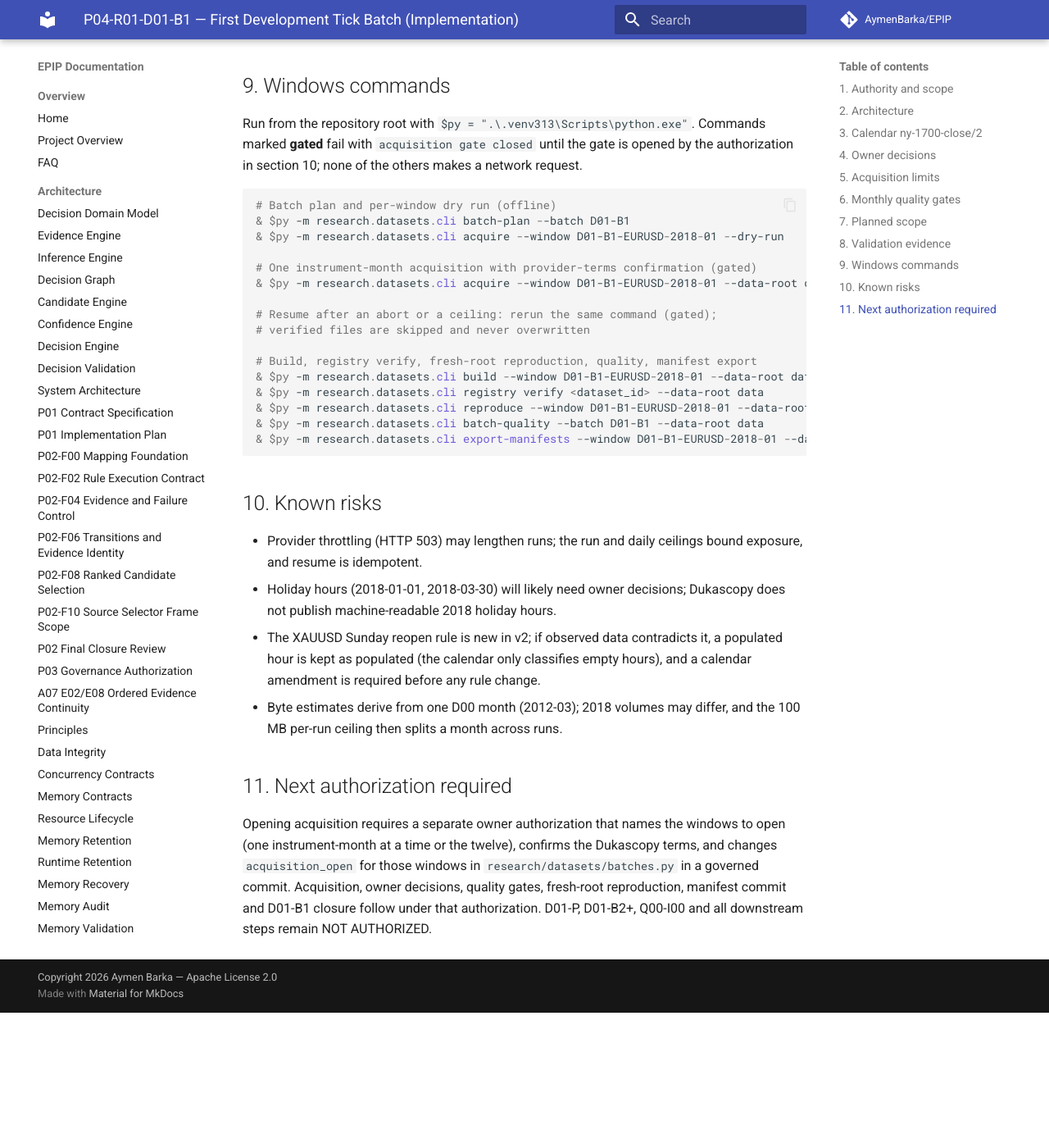
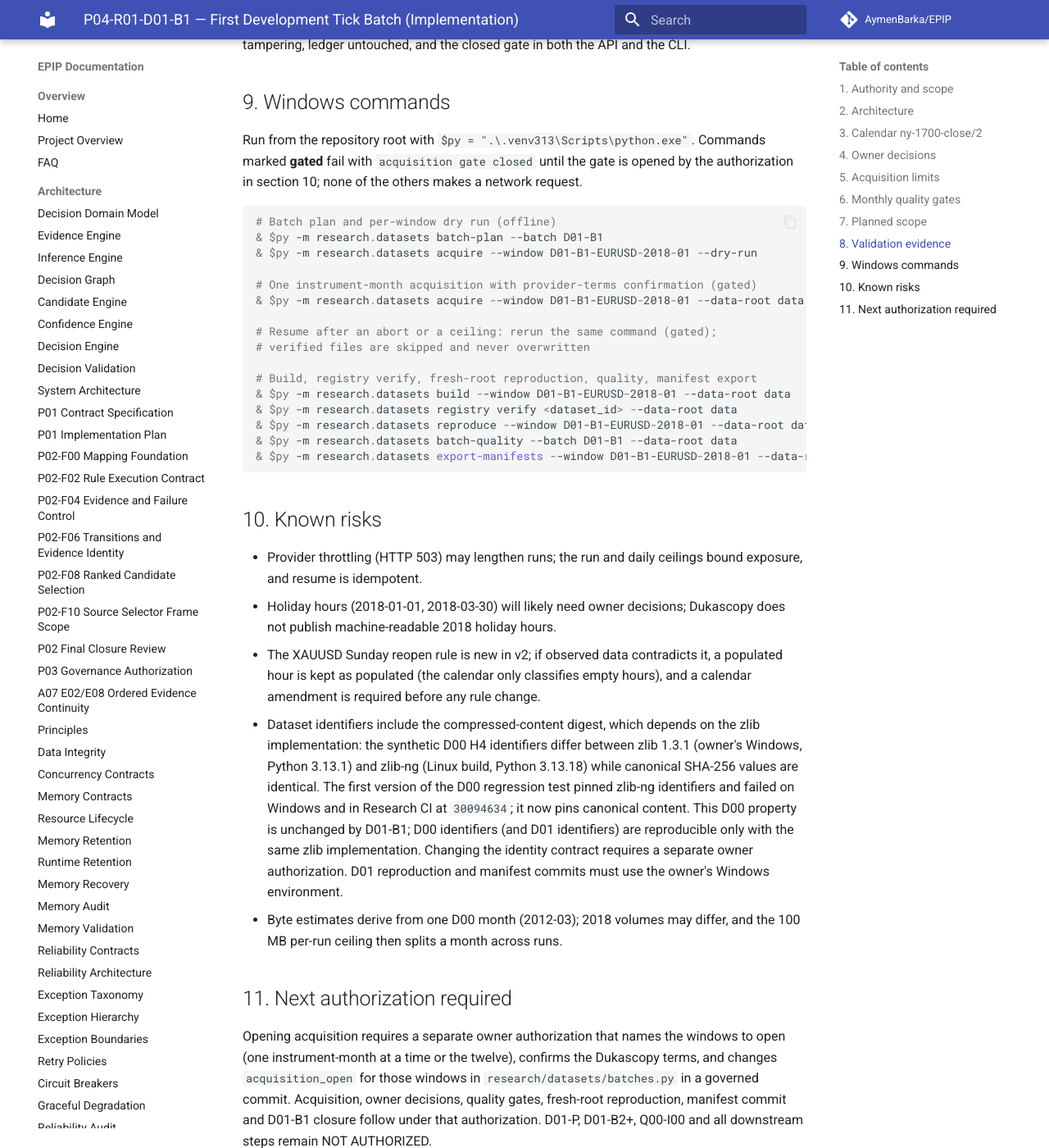
Before and after one commit to AymenBarka/EPIP, an MkDocs documentation site: the page built from docs/project/P04_R01_D01_B1_CLOSURE.md, in a window 1280 px wide and 1400 px high, scrolled down 5560 px. Shown: the whole window at 82% size. Built offline with MkDocs 1.6.1 and Material for MkDocs 9.7.7, drawn with Linux system fonts in a browser that asks for light colours; comment, search, counter and statistics services are not loaded; before the commit the page ends 6795 px from its top, so only the background shows below that; some of the changed text lies outside the part shown.

Commit message:
P04-R01-D01-B1: pin platform-independent D00 content; fix CLI commands
The D00 regression test pinned dataset identifiers, which include the
compressed-content digest and therefore depend on the zlib implementation
(zlib-ng vs zlib 1.3.1). It failed on Windows and in Research CI at
30094634 while canonical SHA-256 values were identical. The test now pins
canonical SHA-256 and row counts, and checks identifier stability within
a run. The closure record uses the correct entry point
(python -m research.datasets) and records the zlib dependence as a known
D00 property; no D00 contract changes.

Co-Authored-By: Claude Opus 5.5 <noreply@anthropic.com>
Claude-Session: https://claude.ai/code/session_015wYBrPRZ8B5VncK8SmcSrS

````diff
--- a/docs/project/P04_R01_D01_B1_CLOSURE.md
+++ b/docs/project/P04_R01_D01_B1_CLOSURE.md
@@ -154,7 +154,7 @@ under the git-ignored `data/` root and are never committed.
 | Research tests | 276 passed (251 existing unchanged + 25 new), twice, identical |
 | Coverage `research/datasets` | 100 % |
 | Coverage `research/elliott_causal` | 100 % |
-| D00 synthetic identities | Unchanged (pinned by test) |
+| D00 synthetic content | Unchanged: canonical SHA-256 and row counts pinned by test (platform-independent) |
 | Production isolation | No import of `epip`, `research.elliott_causal` or `research.harness` from `research/datasets` |
 | Production collection / compliance | 3127 / 612 unchanged (no production file touched) |
 | Network | None; all tests use synthetic fixtures and a fake transport |
@@ -178,21 +178,21 @@ network request.
 
 ```powershell
 # Batch plan and per-window dry run (offline)
-& $py -m research.datasets.cli batch-plan --batch D01-B1
-& $py -m research.datasets.cli acquire --window D01-B1-EURUSD-2018-01 --dry-run
+& $py -m research.datasets batch-plan --batch D01-B1
+& $py -m research.datasets acquire --window D01-B1-EURUSD-2018-01 --dry-run
 
 # One instrument-month acquisition with provider-terms confirmation (gated)
-& $py -m research.datasets.cli acquire --window D01-B1-EURUSD-2018-01 --data-root data --confirm-provider-terms
+& $py -m research.datasets acquire --window D01-B1-EURUSD-2018-01 --data-root data --confirm-provider-terms
 
 # Resume after an abort or a ceiling: rerun the same command (gated);
 # verified files are skipped and never overwritten
 
 # Build, registry verify, fresh-root reproduction, quality, manifest export
-& $py -m research.datasets.cli build --window D01-B1-EURUSD-2018-01 --data-root data
-& $py -m research.datasets.cli registry verify <dataset_id> --data-root data
-& $py -m research.datasets.cli reproduce --window D01-B1-EURUSD-2018-01 --data-root data --fresh-root data-fresh-EURUSD-2018-01
-& $py -m research.datasets.cli batch-quality --batch D01-B1 --data-root data
-& $py -m research.datasets.cli export-manifests --window D01-B1-EURUSD-2018-01 --data-root data
+& $py -m research.datasets build --window D01-B1-EURUSD-2018-01 --data-root data
+& $py -m research.datasets registry verify <dataset_id> --data-root data
+& $py -m research.datasets reproduce --window D01-B1-EURUSD-2018-01 --data-root data --fresh-root data-fresh-EURUSD-2018-01
+& $py -m research.datasets batch-quality --batch D01-B1 --data-root data
+& $py -m research.datasets export-manifests --window D01-B1-EURUSD-2018-01 --data-root data
 ```
 
 ## 10. Known risks
@@ -204,6 +204,16 @@ network request.
 - The XAUUSD Sunday reopen rule is new in v2; if observed data contradicts
   it, a populated hour is kept as populated (the calendar only classifies
   empty hours), and a calendar amendment is required before any rule change.
+- Dataset identifiers include the compressed-content digest, which depends on
+  the zlib implementation: the synthetic D00 H4 identifiers differ between
+  zlib 1.3.1 (owner's Windows, Python 3.13.1) and zlib-ng (Linux build,
+  Python 3.13.18) while canonical SHA-256 values are identical. The first
+  version of the D00 regression test pinned zlib-ng identifiers and failed on
+  Windows and in Research CI at `30094634`; it now pins canonical content. This D00 property is unchanged by
+  D01-B1; D00 identifiers (and D01 identifiers) are reproducible only with
+  the same zlib implementation. Changing the identity contract requires a
+  separate owner authorization. D01 reproduction and manifest commits must
+  use the owner's Windows environment.
 - Byte estimates derive from one D00 month (2012-03); 2018 volumes may
   differ, and the 100 MB per-run ceiling then splits a month across runs.
 
````
Also changed, not shown: 1 other file.
